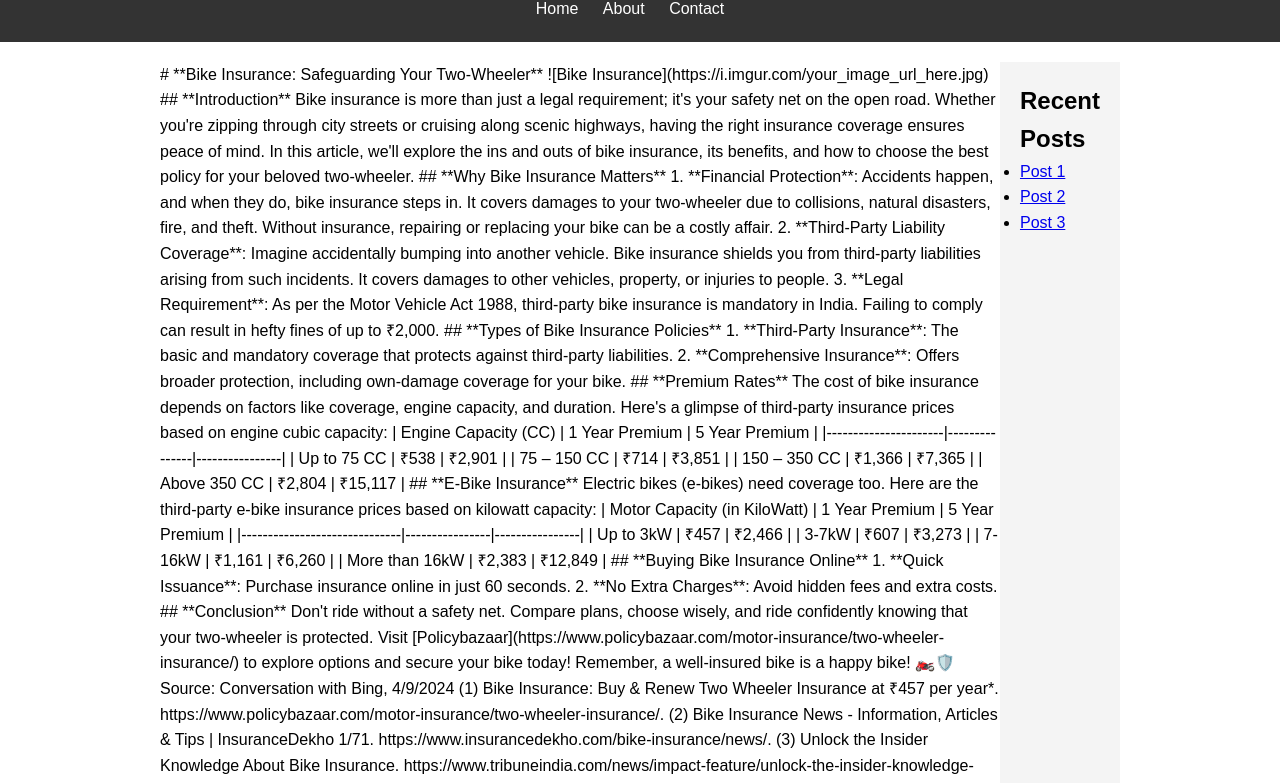
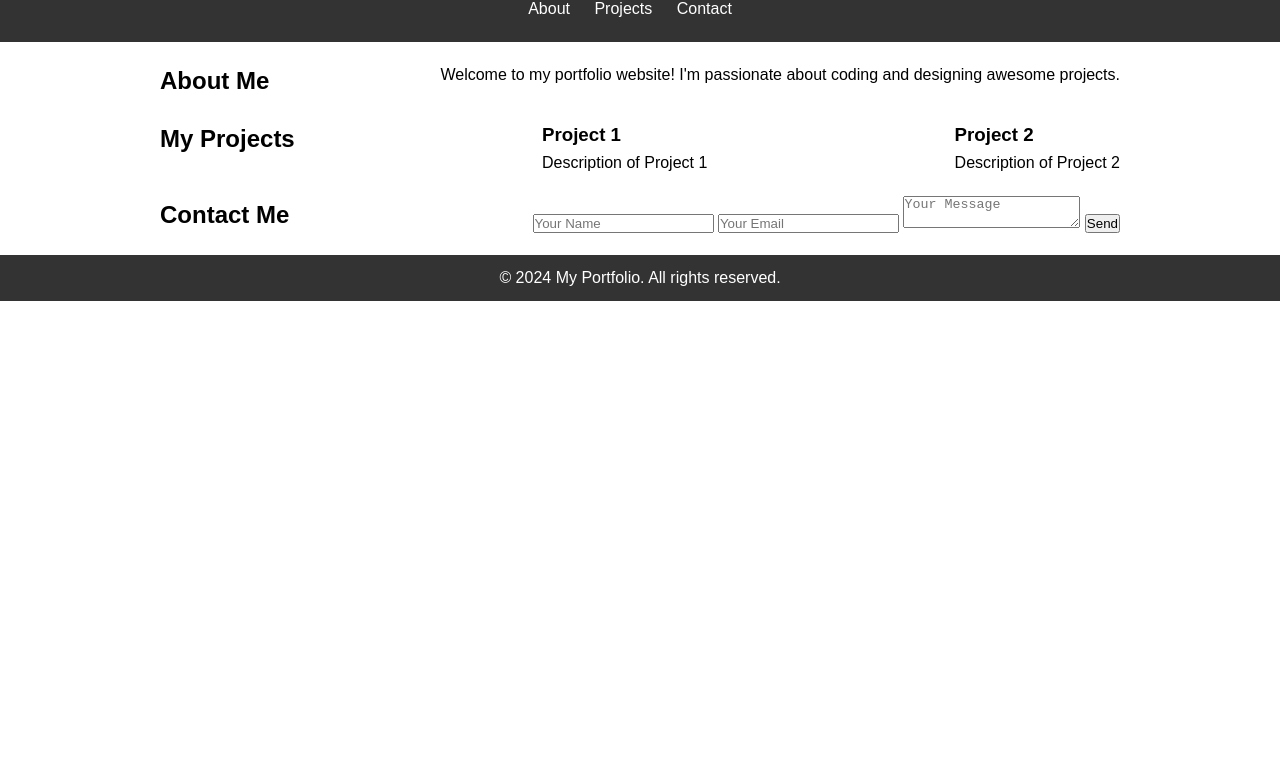
Before and after one commit to deva7727/Dev, a plain HTML site: page index.html in a window 1280 px wide. Shown: the part 75-858 px from the top of the page. After the commit the page ends 800 px from the top, so only its background shows below. Drawn offline with Linux system fonts and the light colour scheme.

Commit message:
Update index.html

```diff
--- a/index.html
+++ b/index.html
@@ -3,90 +3,56 @@
 <head>
 <meta charset="UTF-8">
 <meta name="viewport" content="width=device-width, initial-scale=1.0">
-    <title>My Blog</title>
+<title>My Portfolio</title>
 <link rel="stylesheet" href="styles.css">
 </head>
 <body>
 <header>
-        <h1>My Blog</h1>
+  <h1>My Portfolio</h1>
   <nav>
     <ul>
-                <li><a href="#">Home</a></li>
-                <li><a href="#">About</a></li>
-                <li><a href="#">Contact</a></li>
+      <li><a href="#about">About</a></li>
+      <li><a href="#projects">Projects</a></li>
+      <li><a href="#contact">Contact</a></li>
     </ul>
   </nav>
 </header>
 
+<section id="about">
   <div class="container">
-        <main>
-            <article>
-                # **Bike Insurance: Safeguarding Your Two-Wheeler**
+    <h2>About Me</h2>
+    <p>Welcome to my portfolio website! I'm passionate about coding and designing awesome projects.</p>
+  </div>
+</section>
 
-![Bike Insurance](https://i.imgur.com/your_image_url_here.jpg)
+<section id="projects">
+  <div class="container">
+    <h2>My Projects</h2>
+    <div class="project">
+      <h3>Project 1</h3>
+      <p>Description of Project 1</p>
+    </div>
+    <div class="project">
+      <h3>Project 2</h3>
+      <p>Description of Project 2</p>
+    </div>
+  </div>
+</section>
 
-## **Introduction**
-Bike insurance is more than just a legal requirement; it's your safety net on the open road. Whether you're zipping through city streets or cruising along scenic highways, having the right insurance coverage ensures peace of mind. In this article, we'll explore the ins and outs of bike insurance, its benefits, and how to choose the best policy for your beloved two-wheeler.
-
-## **Why Bike Insurance Matters**
-1. **Financial Protection**: Accidents happen, and when they do, bike insurance steps in. It covers damages to your two-wheeler due to collisions, natural disasters, fire, and theft. Without insurance, repairing or replacing your bike can be a costly affair.
-2. **Third-Party Liability Coverage**: Imagine accidentally bumping into another vehicle. Bike insurance shields you from third-party liabilities arising from such incidents. It covers damages to other vehicles, property, or injuries to people.
-3. **Legal Requirement**: As per the Motor Vehicle Act 1988, third-party bike insurance is mandatory in India. Failing to comply can result in hefty fines of up to ₹2,000.
-
-## **Types of Bike Insurance Policies**
-1. **Third-Party Insurance**: The basic and mandatory coverage that protects against third-party liabilities.
-2. **Comprehensive Insurance**: Offers broader protection, including own-damage coverage for your bike.
-
-## **Premium Rates**
-The cost of bike insurance depends on factors like coverage, engine capacity, and duration. Here's a glimpse of third-party insurance prices based on engine cubic capacity:
-
-| Engine Capacity (CC) | 1 Year Premium | 5 Year Premium |
-|----------------------|---------------|----------------|
-| Up to 75 CC          | ₹538          | ₹2,901         |
-| 75 – 150 CC          | ₹714          | ₹3,851         |
-| 150 – 350 CC         | ₹1,366        | ₹7,365         |
-| Above 350 CC         | ₹2,804        | ₹15,117        |
-
-## **E-Bike Insurance**
-Electric bikes (e-bikes) need coverage too. Here are the third-party e-bike insurance prices based on kilowatt capacity:
-
-| Motor Capacity (in KiloWatt) | 1 Year Premium | 5 Year Premium |
-|------------------------------|----------------|----------------|
-| Up to 3kW                    | ₹457           | ₹2,466         |
-| 3-7kW                        | ₹607           | ₹3,273         |
-| 7-16kW                       | ₹1,161         | ₹6,260         |
-| More than 16kW               | ₹2,383         | ₹12,849        |
-
-## **Buying Bike Insurance Online**
-1. **Quick Issuance**: Purchase insurance online in just 60 seconds.
-2. **No Extra Charges**: Avoid hidden fees and extra costs.
-
-## **Conclusion**
-Don't ride without a safety net. Compare plans, choose wisely, and ride confidently knowing that your two-wheeler is protected. Visit [Policybazaar](https://www.policybazaar.com/motor-insurance/two-wheeler-insurance/) to explore options and secure your bike today!
-
-Remember, a well-insured bike is a happy bike! 🏍️🛡️
-
-Source: Conversation with Bing, 4/9/2024
-(1) Bike Insurance: Buy & Renew Two Wheeler Insurance at ₹457 per year*. https://www.policybazaar.com/motor-insurance/two-wheeler-insurance/.
-(2) Bike Insurance News - Information, Articles & Tips | InsuranceDekho 1/71. https://www.insurancedekho.com/bike-insurance/news/.
-(3) Unlock the Insider Knowledge About Bike Insurance. https://www.tribuneindia.com/news/impact-feature/unlock-the-insider-knowledge-about-bike-insurance-608707.
-(4) Top 10 Best Bike Insurance Companies in India | Quickinsure. https://quickinsure.co.in/articles/top-10-bike-insurance-companies-in-india.
-(5) What is Bike Insurance: Explained in Detail - Groww. https://groww.in/insurance/bike-insurance.
-                </article>
-        </main>
-
-        <aside>
-            <h2>Recent Posts</h2>
-            <ul>
-                <li><a href="#">Post 1</a></li>
-                <li><a href="#">Post 2</a></li>
-                <li><a href="#">Post 3</a></li>
-            </ul>
-        </aside>
+<section id="contact">
+  <div class="container">
+    <h2>Contact Me</h2>
+    <form id="contact-form">
+      <input type="text" name="name" placeholder="Your Name">
+      <input type="email" name="email" placeholder="Your Email">
+      <textarea name="message" placeholder="Your Message"></textarea>
+      <button type="submit">Send</button>
+    </form>
   </div>
+</section>
 
 <footer>
-        <p>&copy; 2024 My Blog. All rights reserved.</p>
+  <p>&copy; 2024 My Portfolio. All rights reserved.</p>
 </footer>
 
 <script src="script.js"></script>
```
Lines whose indentation alone changed are shown as unchanged.
